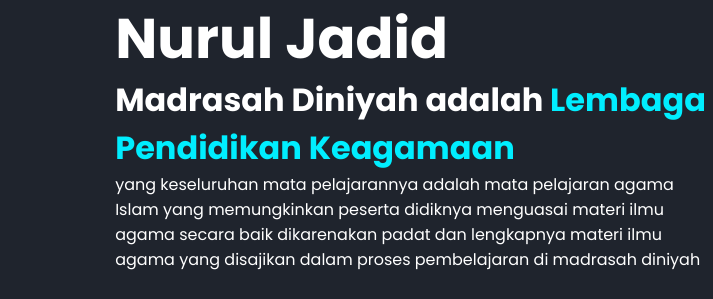
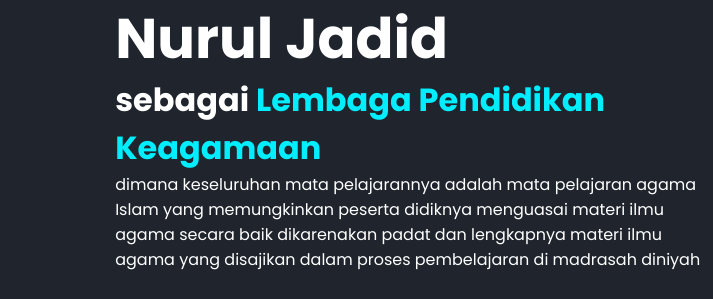
Before and after one commit to madinenje/porfolio, a plain HTML site: page index.html in a window 1280 px wide. Shown: the part 310-609 px from the top of the page, 0-713 px from the left. Drawn offline with nearby package versions, Linux system fonts and the light colour scheme.

Commit message:
edit teks

```diff
--- a/index.html
+++ b/index.html
@@ -32,8 +32,8 @@
     <div class="home-content">
         <h3>Selamat Datang di</h3>
         <h1>Madrasah Diniyah Nurul Jadid</h1>
-        <h3>Madrasah Diniyah adalah <span>Lembaga Pendidikan Keagamaan</span></h3>
-        <p>yang keseluruhan mata pelajarannya adalah mata pelajaran agama Islam yang memungkinkan peserta didiknya menguasai materi ilmu agama secara baik dikarenakan padat dan lengkapnya materi ilmu agama yang disajikan dalam proses pembelajaran di madrasah diniyah</p>
+        <h3>sebagai <span>Lembaga Pendidikan Keagamaan</span></h3>
+        <p>dimana keseluruhan mata pelajarannya adalah mata pelajaran agama Islam yang memungkinkan peserta didiknya menguasai materi ilmu agama secara baik dikarenakan padat dan lengkapnya materi ilmu agama yang disajikan dalam proses pembelajaran di madrasah diniyah</p>
 
         <div class="social-media">
             <a href="#"><i class='bx bxl-facebook'></i></a>
```
